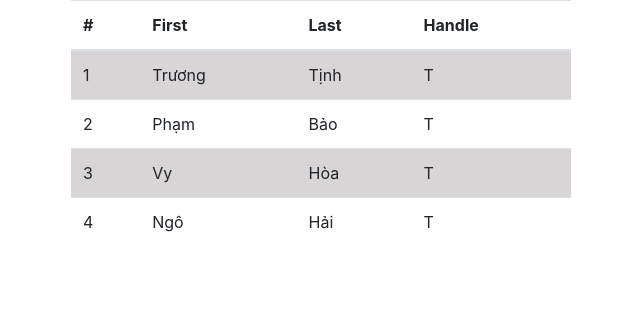
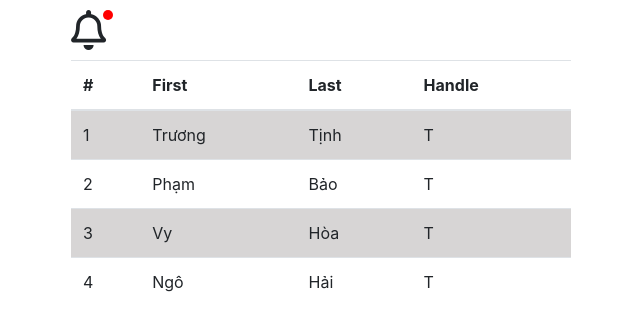
Before and after one commit to sttinh99/props, a React (Create React App) app: page / in a window 1280 px wide. Shown: the top 330 px of the page, without its empty margins (319-959 px from the left). Built offline with nearby package versions, Linux system fonts and the light colour scheme.

Commit message:
Conditional rendering successfully

```diff
--- a/src/App.css
+++ b/src/App.css
@@ -1,7 +1,6 @@
 .App {
   width: 500px;
   margin: auto;
-  display: flex;
   justify-content: space-evenly;
 }
 /*
--- a/src/App.js
+++ b/src/App.js
@@ -1,6 +1,7 @@
 import React, { Component } from 'react'
 import './App.css';
 // import Menu from './components/Menu'
+import Bell from './components/Bell'
 import User from './components/User'
 
 class App extends Component {
@@ -18,14 +19,15 @@ class App extends Component {
       {firstName: "Phạm", lastName: "Bảo", hadle: 'T'},
       {firstName: "Vy", lastName: "Hòa", hadle: 'T'},
       {firstName: "Ngô", lastName: "Hải", hadle: 'T'}
-    ]
+    ];
+    this.nofication = true
   }
   render(){
     return (
       <div className="App">
+        {<Bell hasUnread={this.nofication}/>}
         {
           // this.items.map((x,i)=> <Menu icon={x.icon} key={i} title={x.title}  />)
-
           <table className='table'>
             <thead>
               <tr>
--- /dev/null
+++ b/src/components/Bell.css
@@ -0,0 +1,19 @@
+.bell{
+    margin-top: 10px;
+    position: relative;
+    height: 50px;
+    width: 50px;
+}
+.bell .nofication.on{
+    position: absolute;
+    left: 32px;
+
+    background-color: red;
+    border-radius: 50%;
+    height: 10px;
+    width:10px;
+}
+.fa, .far{
+    font-size:40px;
+    font-weight: 0!important;
+}
--- /dev/null
+++ b/src/components/Bell.js
@@ -0,0 +1,18 @@
+import React, {Component} from 'react'
+import './Bell.css'
+class Bell extends Component{
+    render(){
+        const nofication = this.props.hasUnread;
+        let className = 'nofication'
+        if(nofication){
+            className +=' on'
+        }
+        return(
+            <div className="bell">
+                <div className = {className}></div>
+                <i className="far fa-bell"></i>
+            </div>
+        )
+    }
+}
+export default Bell;
```
